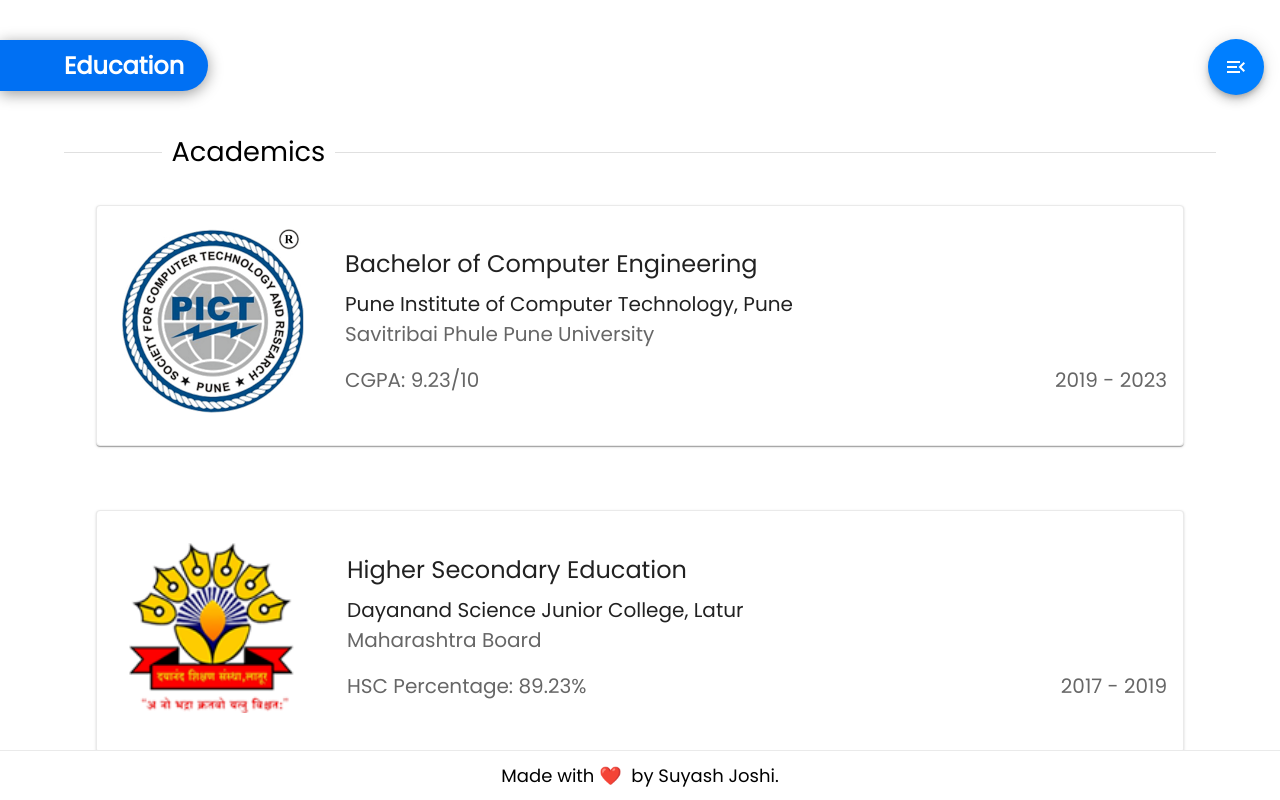
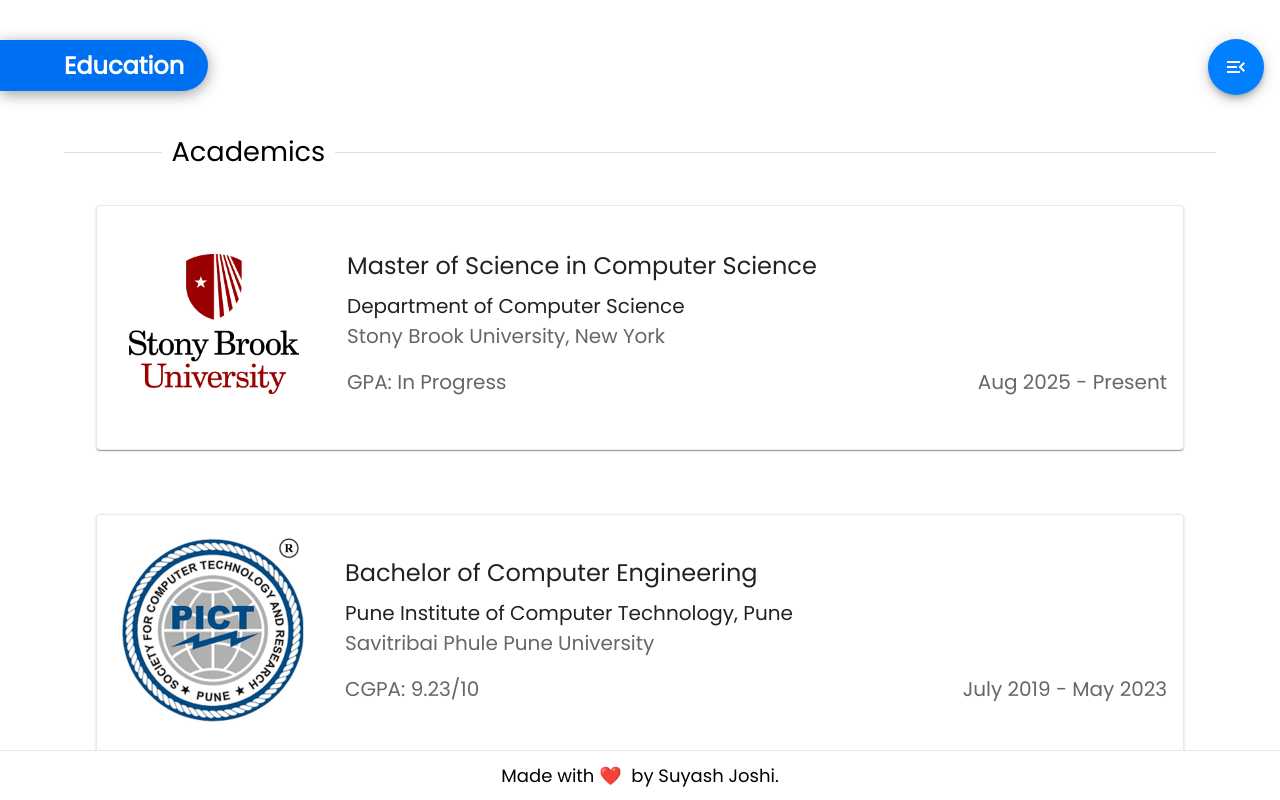
Before and after one commit to SuyashJoshi179/suyashjoshi179.github.io, a Next.js app: page /education in a window 1280 px wide. Shown: the top 800 px of the page. Built offline with nearby package versions, Linux system fonts and the light colour scheme.

Commit message:
Update with recent data

```diff
--- a/pages/education/index.js
+++ b/pages/education/index.js
@@ -60,6 +60,26 @@
                     <Stack className={styles.cards}>
                         <Divider textAlign="left" sx={{ marginTop: "5vh", fontSize: "1.7rem" }} >Academics</Divider>
                         <Card className={styles.card}>
+                            <CardContent sx={{ order: 1, padding: '3rem 2rem', textAlign: "center" }} >
+                                <Image src='/Education/sbu.png' alt="Stony Brook University Logo" width="170%" height="140%" loading="eager" unoptimized />
+                            </CardContent>
+                            <CardContent className={styles.cardcont} sx={{ order: 2 }} >
+                                <Typography gutterBottom variant="h5" component="div">
+                                    Master of Science in Computer Science
+                                </Typography>
+                                <Typography variant="body2" color="text.primary">
+                                    Department of Computer Science
+                                </Typography>
+                                <Typography variant="body2" color="text.secondary">
+                                    <div>Stony Brook University, New York</div>
+                                    <Stack justifyContent={{ xs: 'center', sm: 'space-between' }} spacing={2} className={styles.edustats} direction={{ xs: 'column', sm: 'row' }}>
+                                        <div>GPA: In Progress</div>
+                                        <div>Aug 2025 - Present</div>
+                                    </Stack>
+                                </Typography>
+                            </CardContent>
+                        </Card>
+                        <Card className={styles.card}>
                             <CardContent sx={{ order: 1, padding: 2, textAlign: "center" }} >
                                 <Image src='/Education/pict.png' alt="PICT Logo" width="200%" height="200%" loading="eager" unoptimized />
                             </CardContent>
@@ -74,7 +94,7 @@
                                     <div>Savitribai Phule Pune University</div>
                                     <Stack justifyContent={{ xs: 'center', sm: 'space-between' }} spacing={2} className={styles.edustats} direction={{ xs: 'column', sm: 'row' }}>
                                         <div>CGPA: 9.23/10</div>
-                                        <div>2019 - 2023</div>
+                                        <div>July 2019 - May 2023</div>
                                     </Stack>
                                 </Typography>
                             </CardContent>
@@ -94,7 +114,7 @@
                                     <div>Maharashtra Board</div>
                                     <Stack justifyContent={{ xs: 'center', sm: 'space-between' }} spacing={2} className={styles.edustats} direction={{ xs: 'column', sm: 'row' }}>
                                         <div>HSC Percentage: 89.23%</div>
-                                        <div>2017 - 2019</div>
+                                        <div>Jun 2017 - Jun 2019</div>
                                     </Stack>
                                 </Typography>
                             </CardContent>
@@ -114,7 +134,7 @@
                                     <div>Maharashtra Board</div>
                                     <Stack justifyContent={{ xs: 'center', sm: 'space-between' }} spacing={2} className={styles.edustats} direction={{ xs: 'column', sm: 'row' }}>
                                         <div>SSC Percentage: 86.60%</div>
-                                        <div>2007 - 2017</div>
+                                        <div>Jun 2007 - May 2017</div>
                                     </Stack>
                                 </Typography>
                             </CardContent>
--- a/pages/experience/index.js
+++ b/pages/experience/index.js
@@ -74,7 +74,7 @@
                                     <div>Loyalty Rewards</div>
                                     <Stack justifyContent={{ xs: 'center', sm: 'space-between' }} spacing={2} className={eduStyles.edustats} direction={{ xs: 'column', sm: 'row' }}>
                                         <div>Full-time</div>
-                                        <div>June 2023 - Present</div>
+                                        <div>June 2023 - July 2025</div>
                                     </Stack>
                                 </Typography>
                             </CardContent>
--- a/pages/index.js
+++ b/pages/index.js
@@ -24,7 +24,7 @@
           </div>
 
           <p className={styles.description}>
-            A Full Stack developer and Problem Solver
+            A Software Engineer and Problem Solver
           </p>
           <Stack direction={{ xs: 'column', sm: 'row' }} spacing={3}>
             <Button variant="outlined" href='experience' >EXPERIENCE</Button>
```
Also changed, not shown: public/Education/sbu.png (added).
